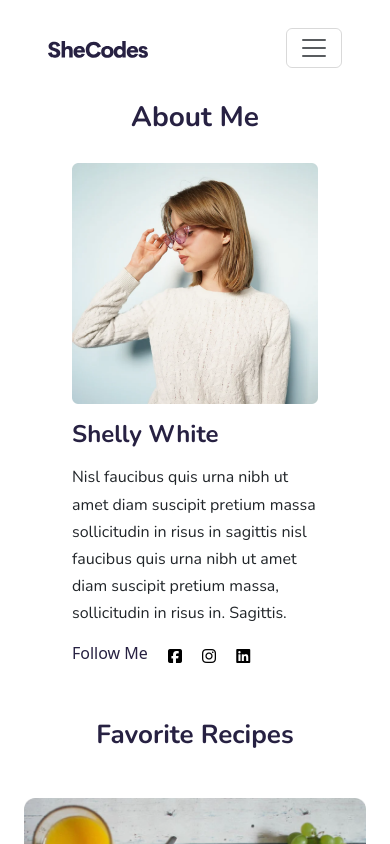
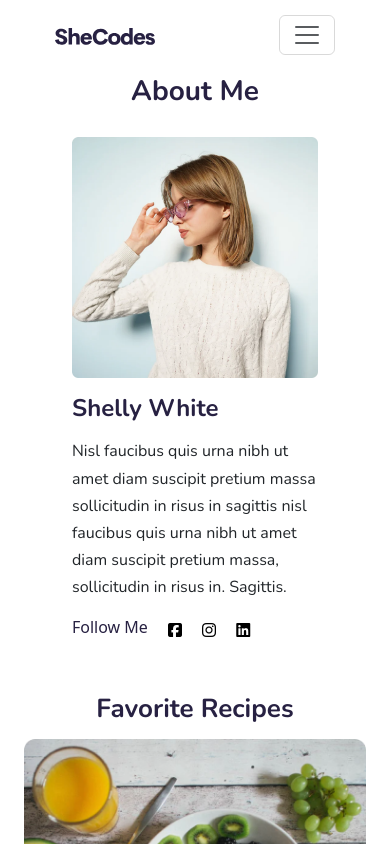
Before and after one commit to iosaney/portfolio-project, a plain HTML site: page about.html in a window 390 px wide. Shown: the top 844 px of the page. Drawn offline with nearby package versions, Linux system fonts and the light colour scheme.

Commit message:
tweaked navbar padding on mobile

```diff
--- a/about.html
+++ b/about.html
@@ -32,7 +32,7 @@
 
   <body>
     <nav class="navbar navbar-expand-md bg-transparent">
-      <div class="container-fluid mx-5">
+      <div class="container-fluid mx-5 navBar">
         <a class="navbar-brand" href="#"
           ><img
             src="images/She Codes.svg"
--- a/src/styles.css
+++ b/src/styles.css
@@ -234,6 +234,9 @@ nav .container-fluid {
   margin:0 auto;
   display: block;
  }
+ .navBar{
+  padding: 7px !important ;
+ }
   .recipeBody {
     padding: 10px;
     margin: 0px auto;
@@ -275,6 +278,9 @@ nav .container-fluid {
     line-height: 1.5;
     text-align: left;
   }
+  .favRecipeHeader{
+    margin-bottom: 15px !important;
+  }
 
   h3 {
     font-size: 20px;
```
Also changed, not shown: contact.html (+1 -1 lines), index.html (+1 -1 lines), recipes.html (+1 -1 lines).
